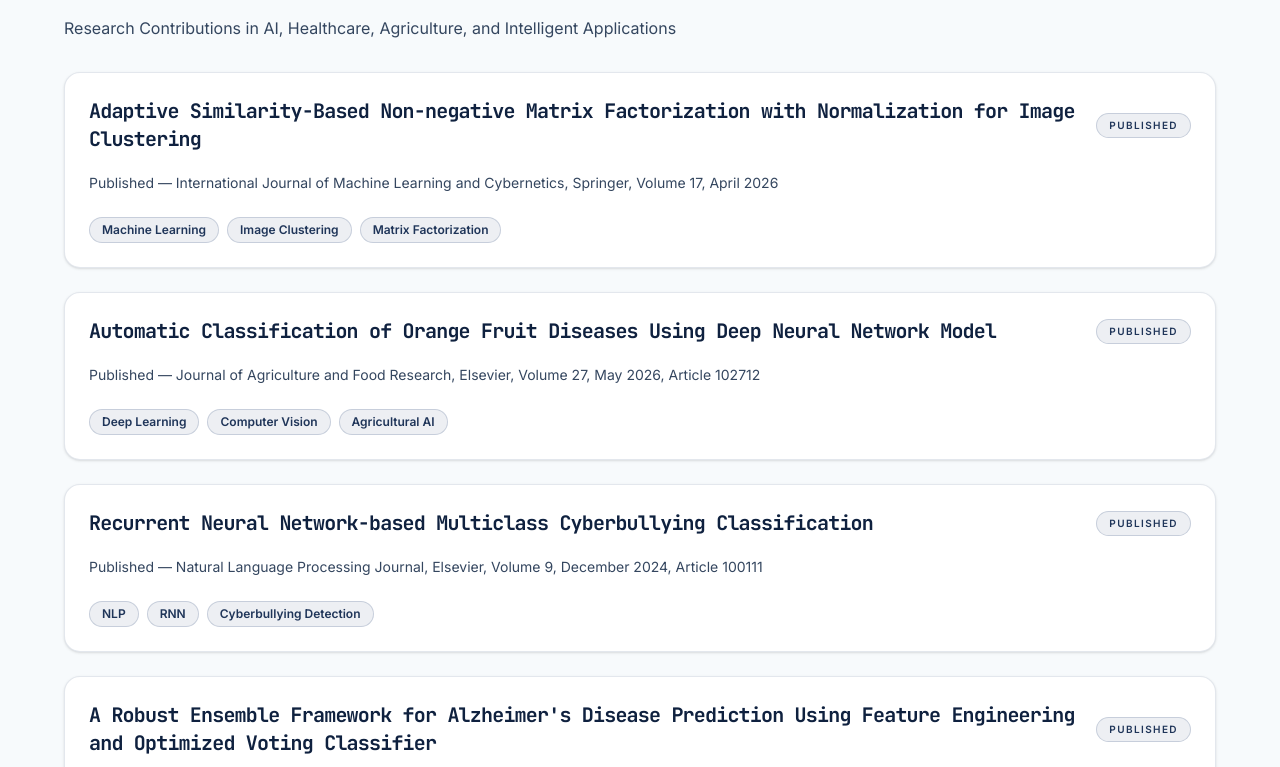
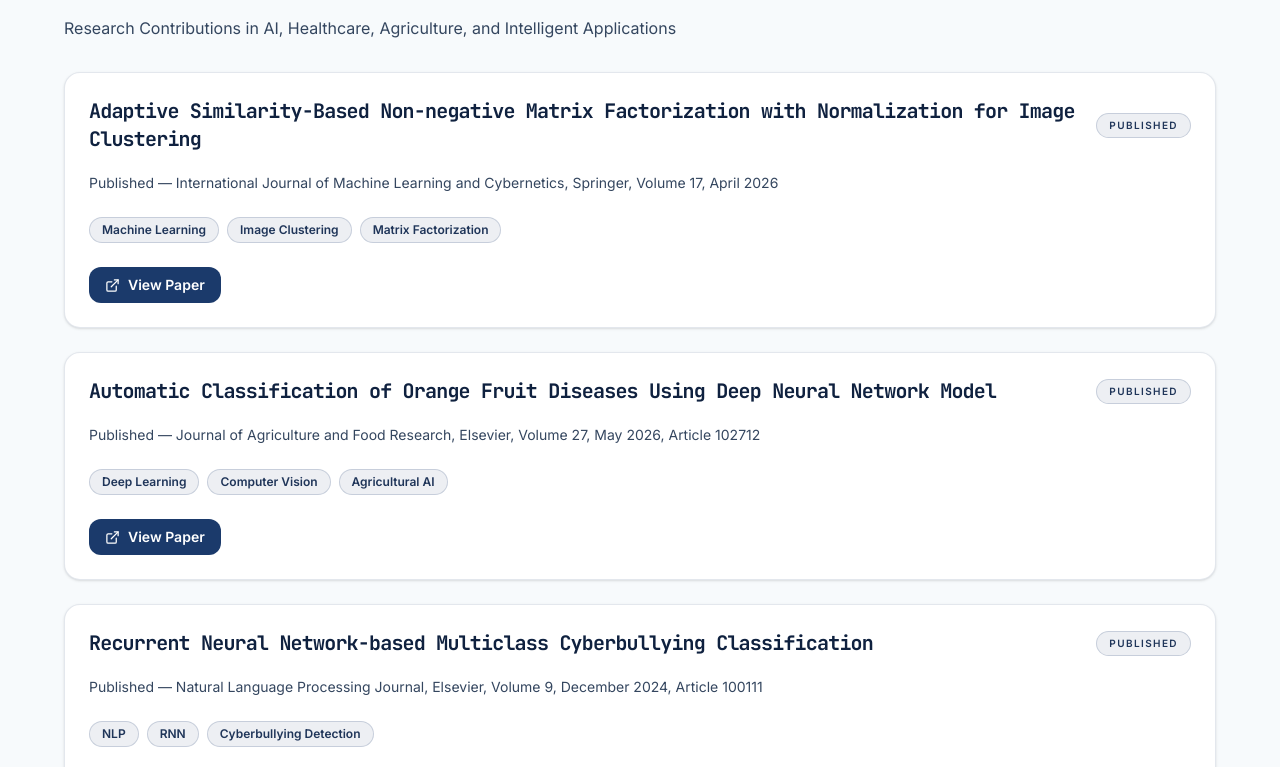
Before and after one commit to Silvia-sifath/my-portfolio, a React (Vite) app in the folder Protfolio/: page / in a window 1280 px wide. Shown: the part 2853-3620 px from the top of the page. Built offline with nearby package versions, Linux system fonts and the light colour scheme.

Commit message:
Update Publications.tsx

```diff
--- a/Protfolio/src/components/Publications.tsx
+++ b/Protfolio/src/components/Publications.tsx
@@ -1,4 +1,5 @@
 import { motion } from 'framer-motion'
+import { ExternalLink } from 'lucide-react'
 import { publicationItems } from '../data/data'
 import { SectionShell } from './SectionShell'
 
@@ -20,12 +21,19 @@ export function Publications() {
             className="rounded-2xl border border-[var(--color-border)] bg-[var(--surface)] p-6 shadow-sm"
           >
             <div className="mb-4 flex items-center justify-between gap-3">
-              <h3 className="text-xl font-semibold text-[var(--color-heading)]">{publication.title}</h3>
+              <h3 className="text-xl font-semibold text-[var(--color-heading)]">
+                {publication.title}
+              </h3>
+
               <span className="rounded-full border border-[var(--chip-border)] bg-[var(--chip-bg)] px-3 py-1 text-[10px] font-semibold uppercase tracking-[0.14em] text-[var(--chip-text)]">
                 Published
               </span>
             </div>
-            <p className="mt-3 text-sm leading-7 text-[var(--color-text)]">{publication.type}</p>
+
+            <p className="mt-3 text-sm leading-7 text-[var(--color-text)]">
+              {publication.type}
+            </p>
+
             <div className="mt-5 flex flex-wrap gap-2">
               {publication.tags.map((tag) => (
                 <span
@@ -36,6 +44,20 @@ export function Publications() {
                 </span>
               ))}
             </div>
+
+            {publication.doi && (
+              <div className="mt-6">
+                <a
+                  href={publication.doi}
+                  target="_blank"
+                  rel="noreferrer"
+                  className="inline-flex items-center gap-2 rounded-xl bg-[var(--color-primary)] px-4 py-2 text-sm font-semibold text-white transition hover:bg-[var(--button-primary-hover)]"
+                >
+                  <ExternalLink size={15} />
+                  View Paper
+                </a>
+              </div>
+            )}
           </motion.article>
         ))}
       </div>
```
